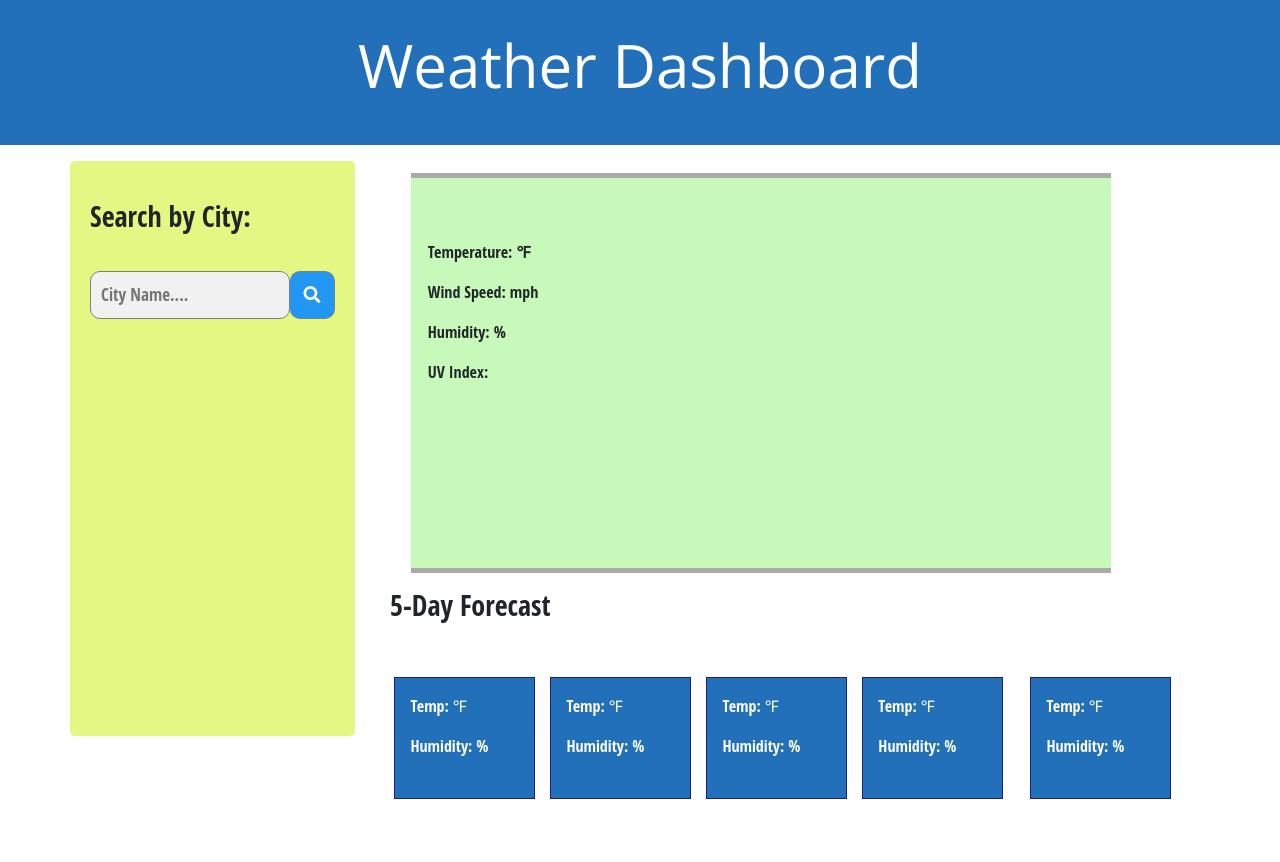
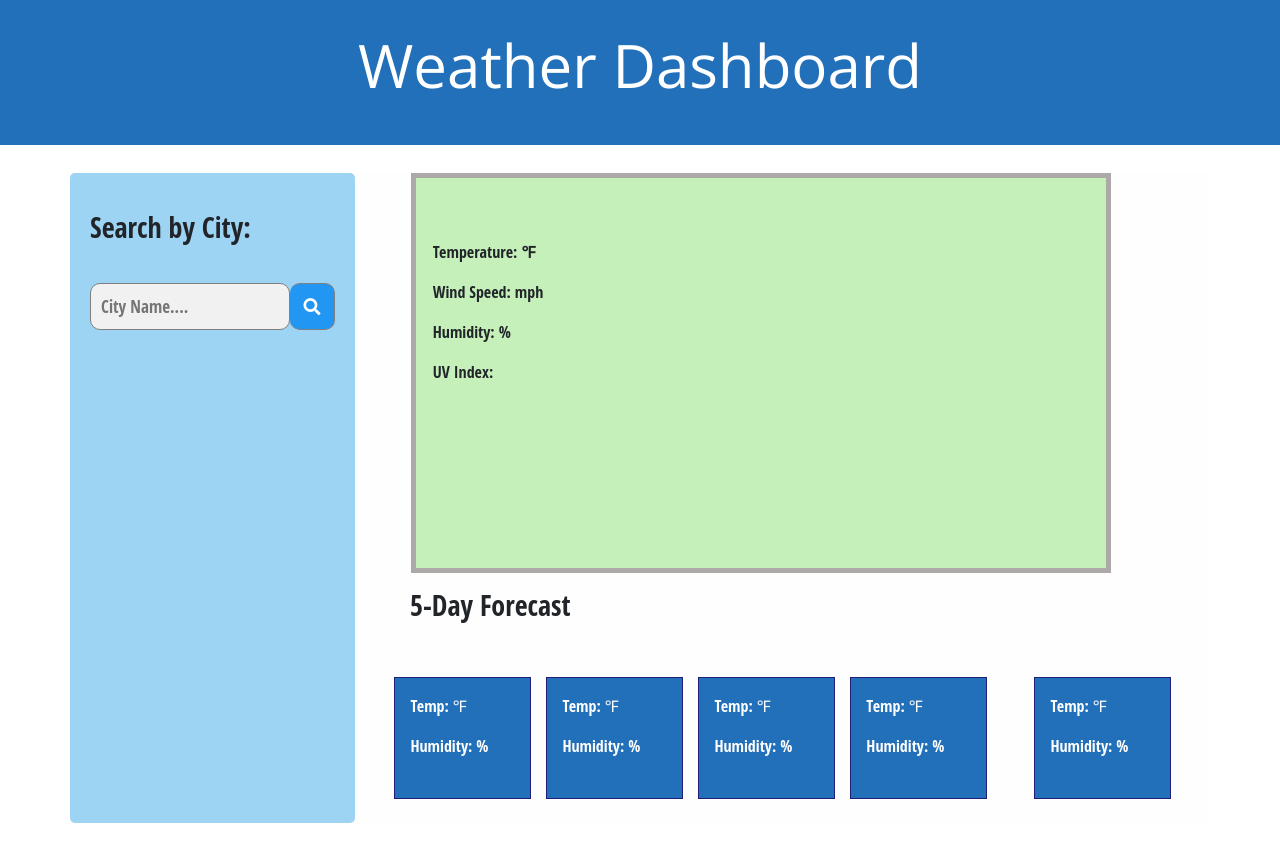
Before and after one commit to millerbee/My-Weather-Dashboard, a plain HTML site: page index.html in a window 1280 px wide. Before the commit the page ends 800 px from the top, so only its background shows below. Drawn offline with nearby package versions, Linux system fonts and the light colour scheme.

Commit message:
Updates to Weather Page styling

```diff
--- a/style.css
+++ b/style.css
@@ -17,10 +17,10 @@ header {
 
 
 #City {
-  background-color: #e5f783;
+  background-color: #9dd3f3;
   font-family: 'Open Sans Condensed', sans-serif;
-
-  margin-top: 1%;
+  height: 650px;
+  margin-top: 2%;
   border-radius: 5px;
 }
 
@@ -59,9 +59,11 @@ input {
   width: 700px;
   height: 400px;
   font-weight: bold;
-  background-color: rgb(199, 250, 186);
+  background-color: rgb(197, 240, 186);
   border-bottom: 5px solid rgb(173, 169, 169);
   border-top: 5px solid rgb(173, 169, 169);
+  border-left: 5px solid rgb(173, 169, 169);
+  border-right: 5px solid rgb(173, 169, 169);
 }
 
 #forecast {
@@ -116,7 +118,7 @@ form.search-city  button:hover {
 }
 
 #day5 {
-  margin-left: 20px;
+  margin-left: 40px;
 }
 
 h3{
```
